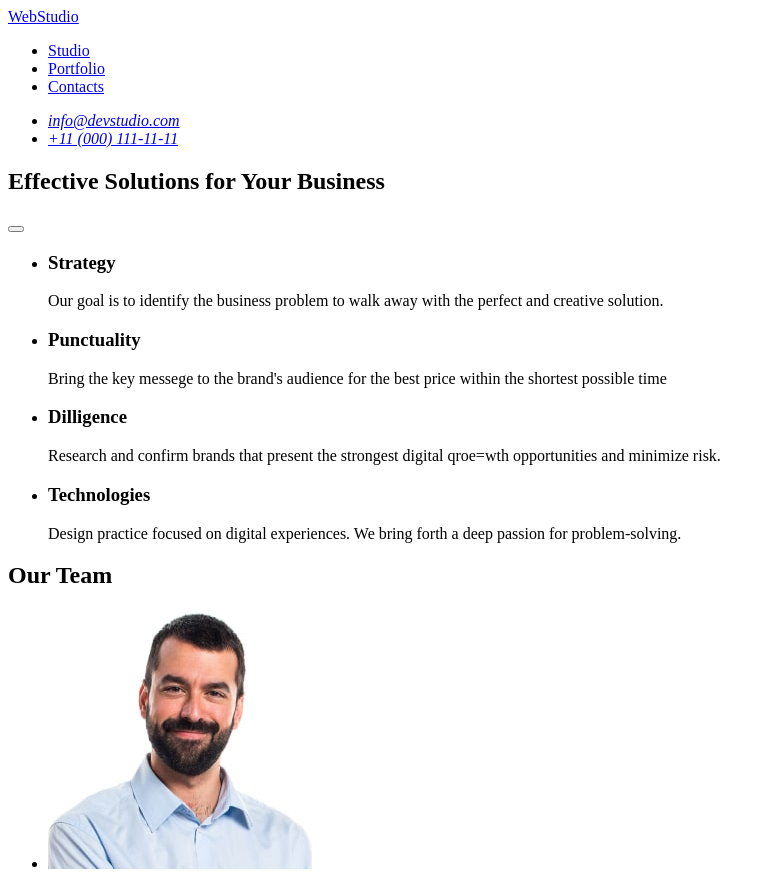
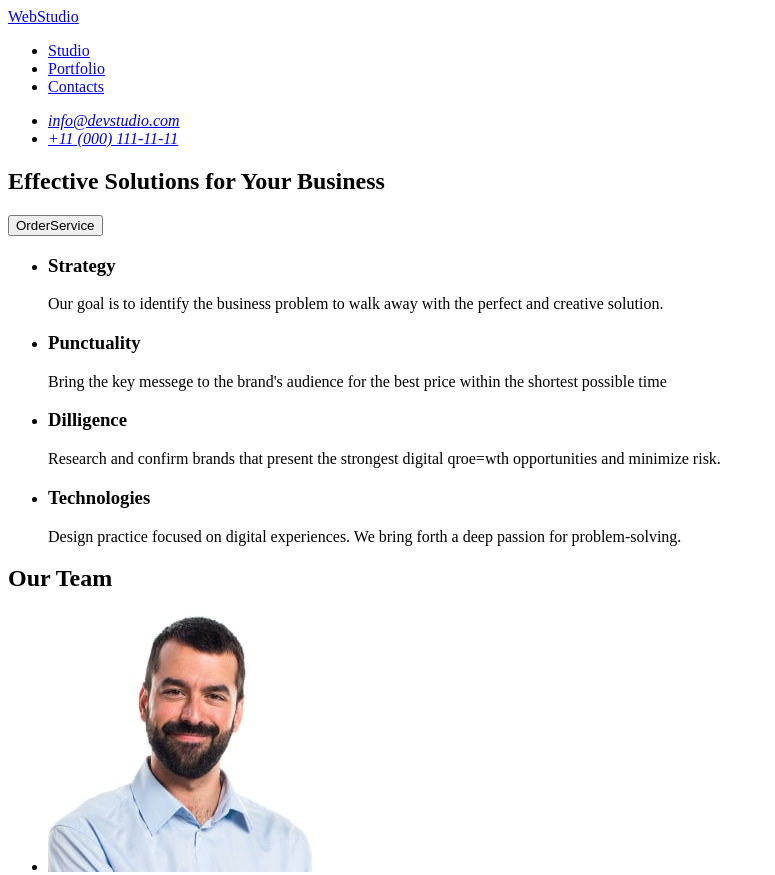
Before and after one commit to Samuray648/goit-markup-hw-01, a plain HTML site: page index.html in a window 1280 px wide. Shown: the top 875 px of the page, without its empty margins (0-775 px from the left). Drawn offline with Linux system fonts and the light colour scheme.

Commit message:
“text”

```diff
--- a/index.html
+++ b/index.html
@@ -25,7 +25,7 @@
     <main>
         <section>
             <h1>Effective Solutions for Your Business</h1>
-            <button type="button"></button>
+            <button type="button">OrderService</button>
         </section>
         <section>
             <ul>
```
